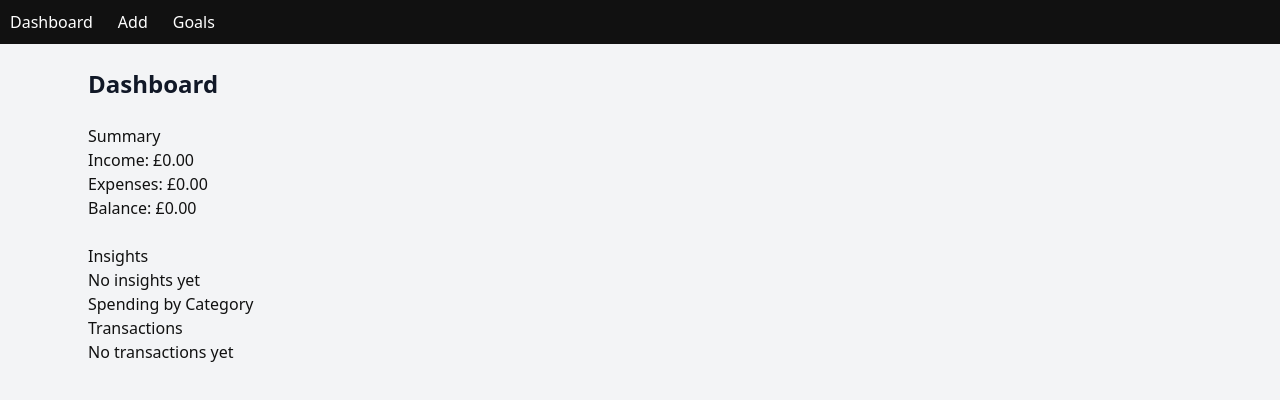
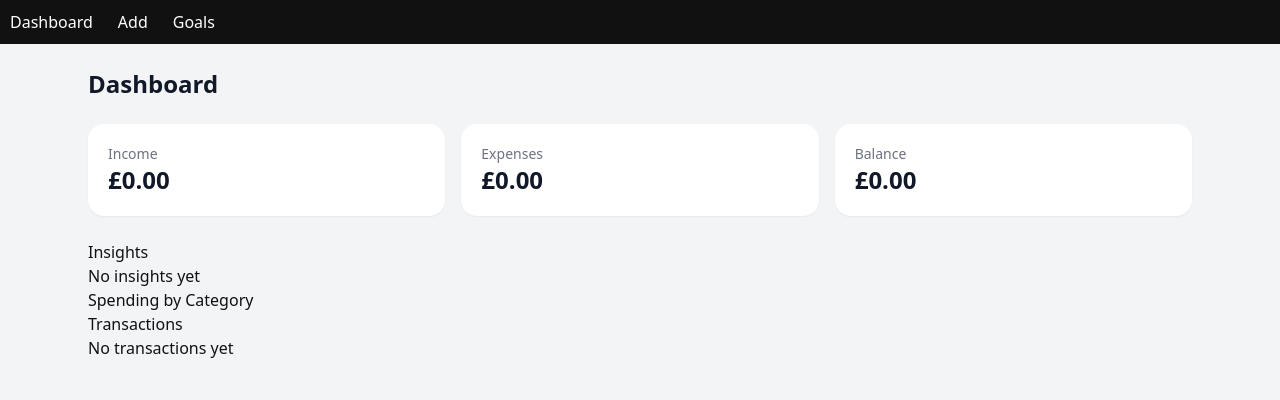
Before and after one commit to denichinv/ai-finance, a React (Vite) app in the folder ai-finance-app/client/: page / in a window 1280 px wide. Shown: the top 400 px of the page. Built offline with nearby package versions, Linux system fonts and the light colour scheme.

Commit message:
convert summary section into dashboard cards

```diff
--- a/ai-finance-app/client/src/pages/Dashboard.tsx
+++ b/ai-finance-app/client/src/pages/Dashboard.tsx
@@ -55,11 +55,25 @@ export default function Dashboard({ transactions }: Props) {
         </h1>
 
         {/* 🔝 SUMMARY */}
-        <section className="mb-6">
-          <h2>Summary</h2>
-          <p>Income: £{totalIncome.toFixed(2)}</p>
-          <p>Expenses: £{totalExpenses.toFixed(2)}</p>
-          <p>Balance: £{balance.toFixed(2)}</p>
+        <section className="grid gird-cols-1 md:grid-cols-3 gap-4 mb-6">
+          <div className="bg-white p-5 rounded-2xl shadow-sm hover:shadow-md transition">
+            <p className="text-gray-500 text-sm">Income</p>
+            <h3 className="text-2xl font-bold text-gray-900">
+              £{totalIncome.toFixed(2)}
+            </h3>
+          </div>
+          <div className="bg-white p-5 rounded-2xl shadow-sm hover:shadow-md transition">
+            <p className="text-gray-500 text-sm">Expenses</p>
+            <h3 className="text-2xl font-bold text-gray-900">
+              £{totalExpenses.toFixed(2)}
+            </h3>
+          </div>
+          <div className="bg-white p-5 rounded-2xl shadow-sm hover:shadow-md transition">
+            <p className="text-gray-500 text-sm">Balance</p>
+            <h3 className="text-2xl font-bold text-gray-900">
+              £{balance.toFixed(2)}
+            </h3>
+          </div>
         </section>
 
         {/* 🧠 INSIGHTS */}
```
